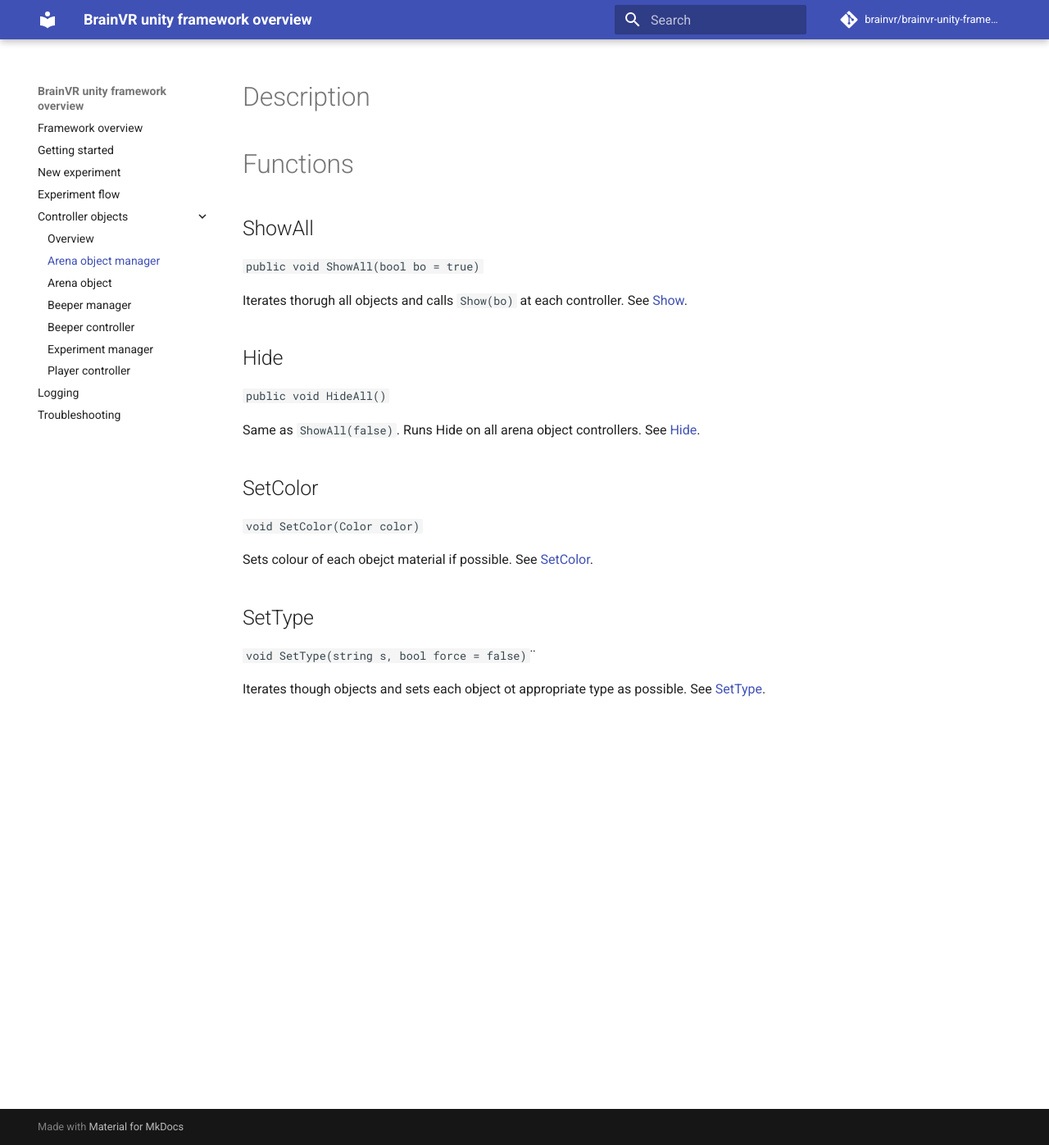
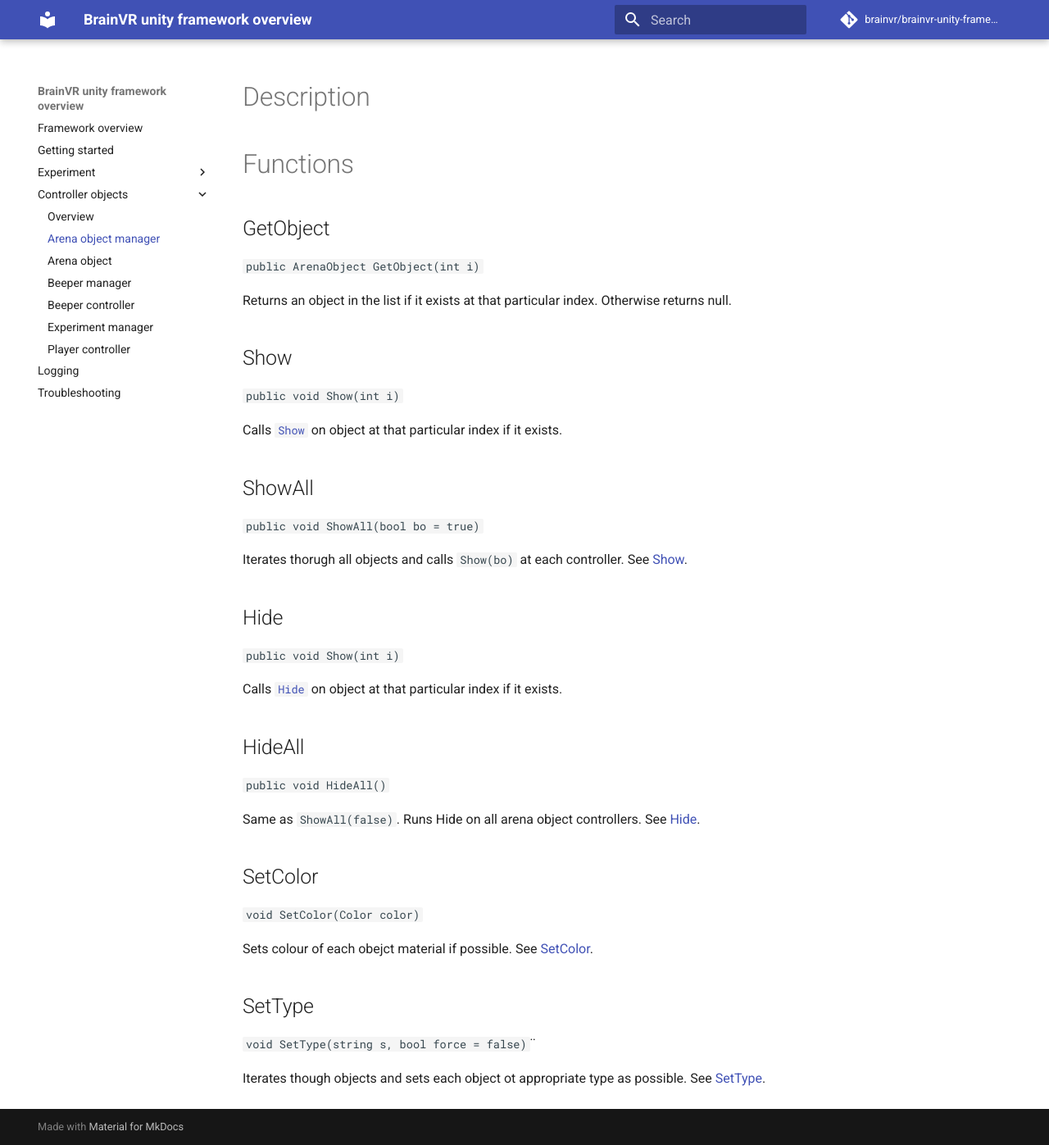
Before and after one commit to BrainVR/brainvr-unity-framework-documentation, an MkDocs documentation site: the page built from docs/objects/arena-object-manager.md, in a window 1280 px wide and 1397 px high. Shown: the whole window at 82% size. Built offline with MkDocs 1.6.1 and Material for MkDocs 9.7.7, drawn with Linux system fonts in a browser that asks for light colours; comment, search, counter and statistics services are not loaded; old or Windows-style settings are respelled for this version of MkDocs.

Commit message:
Bunch of restructuralisation changes

```diff
--- a/docs/objects/arena-object-manager.md
+++ b/docs/objects/arena-object-manager.md
@@ -1,22 +1,37 @@
 # Description
 
 # Functions
+## GetObject
+`public ArenaObject GetObject(int i)`
+
+Returns an object in the list if it exists at that particular index. Otherwise returns null.
+
+## Show
+`public void Show(int i)`
+
+Calls [`Show`](arena-object.md#show) on object at that particular index if it exists.
+
 ## ShowAll
 `public void ShowAll(bool bo = true)`
 
-Iterates thorugh all objects and calls `Show(bo)` at each controller. See [Show](objects/arenaobject.md#show).
+Iterates thorugh all objects and calls `Show(bo)` at each controller. See [Show](arena-object.md#show).
 
 ## Hide
+`public void Show(int i)`
+
+Calls [`Hide`](arena-object.md#hide) on object at that particular index if it exists.
+
+## HideAll
 `public void HideAll()`
 
-Same as `ShowAll(false)`. Runs Hide on all arena object controllers. See [Hide](objects/arenaobject.md#hide).
+Same as `ShowAll(false)`. Runs Hide on all arena object controllers. See [Hide](arenaobject.md#hide).
 
 ## SetColor
 `void SetColor(Color color)`
 
-Sets colour of each obejct material if possible. See [SetColor](objects/arena-object.md#setcolor).
+Sets colour of each obejct material if possible. See [SetColor](arena-object.md#setcolor).
 
 ## SetType
 `void SetType(string s, bool force = false)`¨
 
-Iterates though objects and sets each object ot appropriate type as possible. See [SetType](objects/arena-object.md#settype).
+Iterates though objects and sets each object ot appropriate type as possible. See [SetType](arena-object.md#settype).
--- a/mkdocs.yml
+++ b/mkdocs.yml
@@ -4,8 +4,10 @@ theme: material
 pages:
   - Framework overview : 'index.md'
   - Getting started : 'getting-started.md'
-  - New experiment : 'new-experiment.md'
-  - Experiment flow : 'experiment-flow.md'
+  - Experiment :
+    - 'Overview' : 'experiment/overview.md'
+    - 'Flow' : 'experiment/flow.md'
+    - 'New experiemnt' : 'experiment/new-experiment.md'
   - Controller objects :
     - 'Overview' : 'objects.md'
     - 'Arena object manager' : 'objects/arena-object-manager.md'
```
Also changed, not shown: docs/experiment-flow.md (deleted, +0 -58 lines), docs/experiment/flow.md (added, +43 -0 lines), docs/experiment/new-experiment.md (added, +56 -0 lines), docs/experiment/overview.md (added, +15 -0 lines), docs/new-experiment.md (deleted, +0 -20 lines), docs/objects.md (+0 -1 lines), docs/objects/beeper-controller.md (+0 -1 lines), docs/objects/beeper-manager.md (+1 -1 lines).
